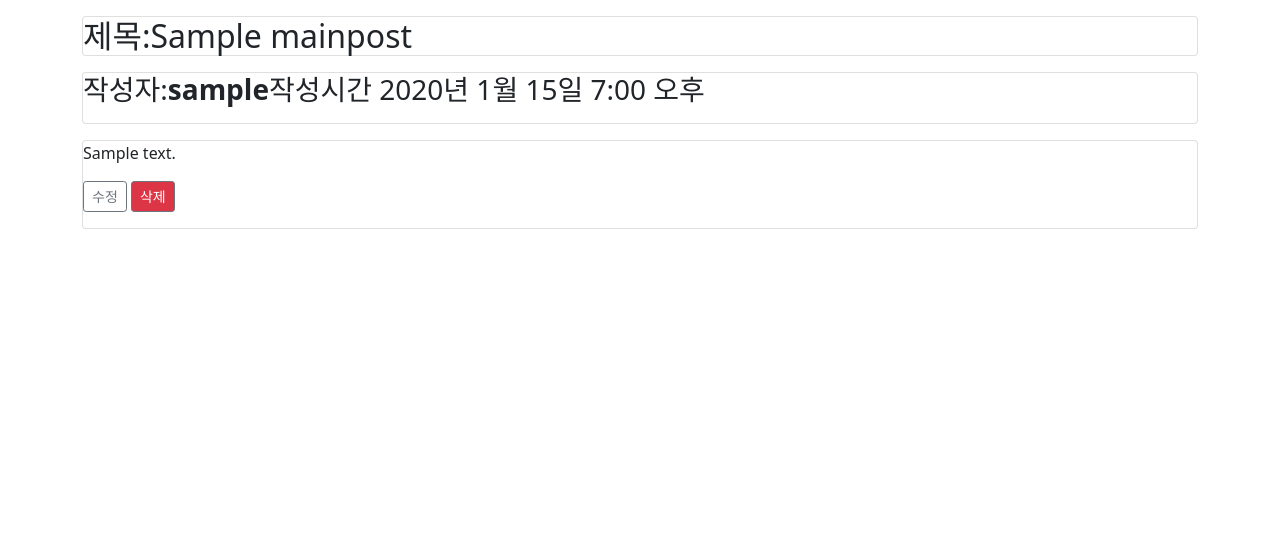
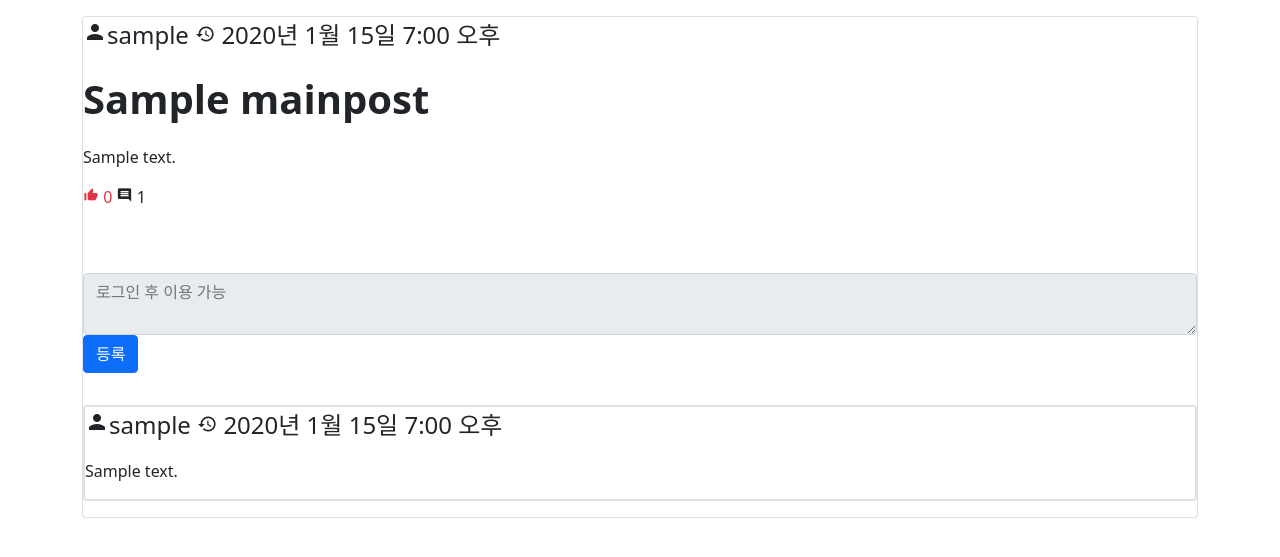
Before and after one commit to jiheon2234/kdt_project, a Django app: page /board/1 in a window 1280 px wide. Shown: the part 56-613 px from the top of the page. Run offline with Django 4.2, Linux system fonts and the light colour scheme; tables that the repository leaves empty hold one stand-in row (values such as "Sample post"); some libraries are stand-ins or nearby versions.

Commit message:
4 수정,삭제 구현

```diff
--- a/board/urls.py
+++ b/board/urls.py
@@ -7,5 +7,7 @@ urlpatterns = [
     path('', views.index,name='index'),
     path('<int:mainpost_id>',views.detail,name='detail'),
     path('mainpost_create',views.mainpost_create,name='create'),
-    path('comment_create/<int:mainpost_id>', views.comment_create, name='comment_create' )
+    path('comment_create/<int:mainpost_id>', views.comment_create, name='comment_create' ),
+    path('mainpost_delete/<int:mainpost_id>',views.mainpost_delete,name='mainpost_delete'),
+    path('mainpost_modify/<int:mainpost_id>',views.mainpost_modify, name='mainpost_modify'),
 ]
--- a/board/views.py
+++ b/board/views.py
@@ -1,4 +1,4 @@
-from multiprocessing import context
+from django.contrib import messages
 from django.shortcuts import redirect, render,get_object_or_404
 from .models import *
 from .forms import *
@@ -42,6 +42,34 @@ def mainpost_create(request):  #글쓰기
         form=MainpostForm()
     return render(request,'board/mainpost_form.html',{'form':form})
 
+@login_required
+def mainpost_delete(request,mainpost_id):
+    mainpost=get_object_or_404(Mainpost,pk=mainpost_id)
+    if request.user != mainpost.author:
+        messages.error(request,'작성자가아닙니다')
+        return redirect('board:detail',mainpost_id=mainpost.id)
+    mainpost.delete()
+    return redirect('board:index')
+
+@login_required
+def mainpost_modify(request,mainpost_id):
+    mainpost=get_object_or_404(Mainpost,pk=mainpost_id)
+    if request.user != mainpost.author:
+        messages.error(request, '작성자가 아닙니다')
+        return redirect('board:detail',mainpost_id=mainpost.id)
+    if request.method=='POST':
+        form =MainpostForm(request.POST, instance=mainpost)
+        if form.is_valid():
+            mainpost=form.save(commit=False)
+            mainpost.save()
+            return redirect('board:detail',mainpost_id=mainpost.id)
+    else:
+        form=MainpostForm(instance=mainpost)
+    context={'form':form}
+    return render(request,'board/mainpost_form.html',context)
+
+
+
 @login_required(login_url='common:login')
 def comment_create(request,mainpost_id):
     if request.method=='POST':
--- a/templates/board/mainpost_detail.html
+++ b/templates/board/mainpost_detail.html
@@ -1,22 +1,53 @@
-{% extends 'base.html' %} {% block title %} 글 상세보기 {% endblock %}
-{% block content %}
+{% extends 'base.html' %} {% block title %} 글 상세보기 {% endblock %} {% block content %}
+
 <div class="container my-3">
-  <h2 class="card my-3">제목:{{ mainpost.title }}</h2>
-  <h3 class="card my-3">
-    <p>
-      작성자:<strong>{{ mainpost.author }}</strong>작성시간 {{ mainpost.created_date }}
-    </p>
-  </h3>
+  <div class="card my-3">
+    <p class="fs-4"><span class="material-icons">person </span>{{ mainpost.author }} <span class="material-icons fs-5"> history </span> {{ mainpost.created_date }}</p>
 
-  <div class="card my-3">
-    <div class="card-text">{{ mainpost.text|linebreaksbr }}</div>
+
+    <div class="card-text">
+      <p class="fs-1 fw-bold">{{ mainpost.title }}</p>
+      <p>{{ mainpost.text|linebreaksbr }}</p>
+    </div>
+    <div class="fs-6 m-0">
+      <span class="material-icons fs-6 text-danger"> thumb_up_alt </span>
+      <span class="text-danger">0</span>
+      <span class="material-icons fs-6"> comment </span>
+      <span>{{ mainpost.comment_set.count }}</span>
+    </div>
     <div class="my-3">
-    <a href="#" class="btn btn-sm btn-outline-secondary">수정</a>
-    <a href="#" class="btn btn-sm btn-danger btn-outline-secondary" style="color:white;">삭제</a>
-</div>
+      {% if request.user == mainpost.author %}
+      <a href="{% url 'board:mainpost_modify' mainpost.id %}" class="btn btn-sm btn-outline-secondary">수정</a>
+      <a href="{% url 'board:mainpost_delete' mainpost.id %}" class="btn btn-sm btn-danger btn-outline-secondary" style="color: white">삭제</a>
+      {% endif %}
+    </div>
+
+    <div class=" my-3 mb-0">
+      <form method="post" action="{% url 'board:comment_create' mainpost.id %}" class="my-3">
+        {% csrf_token %} {% include 'form_errors.html' %}
+
+          <textarea name="text" class="form-control md-9" rows="2" {% if not user.is_authenticated %} disabled placeholder="로그인 후 이용 가능" {% else %} placeholder="댓글을 입력해주세요!" {% endif %}></textarea>
+
+
+        <input type="submit" class="btn btn-primary justify-content-end" value="등록" />
+      </form>
+    </div>
+
+    <div class="card my-3 m-0">
+    {% for comment in mainpost.comment_set.all %}
+
+      <div class="card">
+        <div class="card-text">
+          <p class="fs-4"><span class="material-icons">person </span>{{ comment.author }} <span class="material-icons fs-5"> history </span> {{ comment.created_date }}</p>
+
+          <p>{{ comment.text }}</p>
+        </div>
+      </div>
+
+
+    {% endfor %}
   </div>
-
-  <!--댓글-->
-
+  </div>
 </div>
 {% endblock %}
+{% block script %} {% endblock %}
--- a/templates/form_errors.html
+++ b/templates/form_errors.html
@@ -1,15 +1,24 @@
 <!-- 필드 오류와 넌필드 오류를 출력한다. -->
 {% if form.errors %}
 <div class="alert alert-danger">
-    {% for field in form %}
+  <!-- message 표시 -->
+  {% if messages %}
+  <div class="alert alert-danger my-3" role="alert">
+    {% for message in messages %}
+    <strong>{{ message.tags }}</strong>
+    <ul>
+      <li>{{ message.message }}</li>
+    </ul>
+    {% endfor %}
+  </div>
+  {% endif %} {% for field in form %}
   <!-- 필드 오류 -->
   {% if field.errors %}
   <div>
     <strong>{{ field.label }}</strong>
     {{ field.errors }}
   </div>
-    {% endif %}
-    {% endfor %}
+  {% endif %} {% endfor %}
   <!-- 넌필드 오류 -->
   {% for error in form.non_field_errors %}
   <div>
```
Also changed, not shown: board/forms.py (+9 -0 lines), 2 other files. Lines whose indentation alone changed are shown as unchanged.
